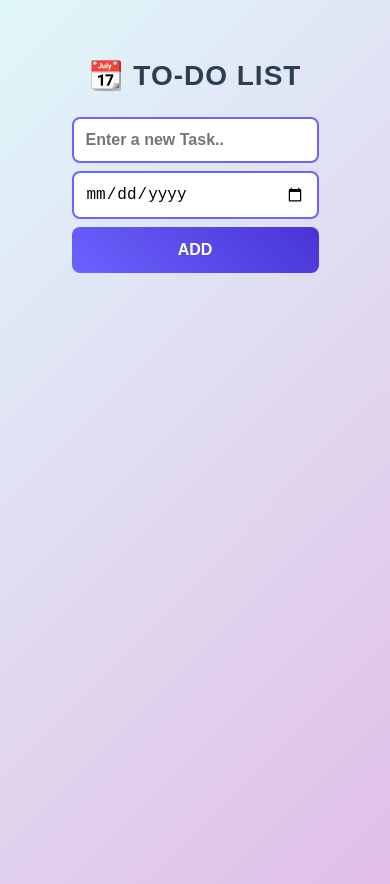
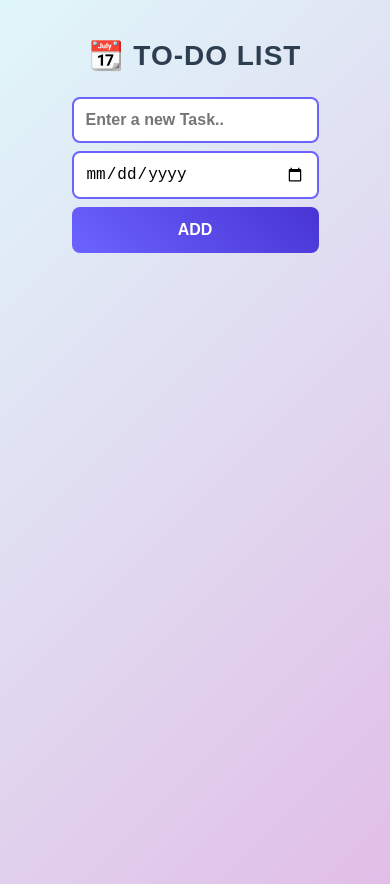
Before and after one commit to Surynx/ToDo-App-react, a React (Vite) app: page / in a window 390 px wide. Built offline with nearby package versions, Linux system fonts and the light colour scheme.

Commit message:
Updated the media query

```diff
--- a/src/App.css
+++ b/src/App.css
@@ -9,3 +9,10 @@ body {
   align-items: flex-start;
   padding-top: 40px;
 }
+
+
+@media (max-width: 600px) {
+  body {
+    padding: 20px 20px;
+  }
+}
```
Also changed, not shown: src/components/Todo.module.css (line endings or trailing spaces).
